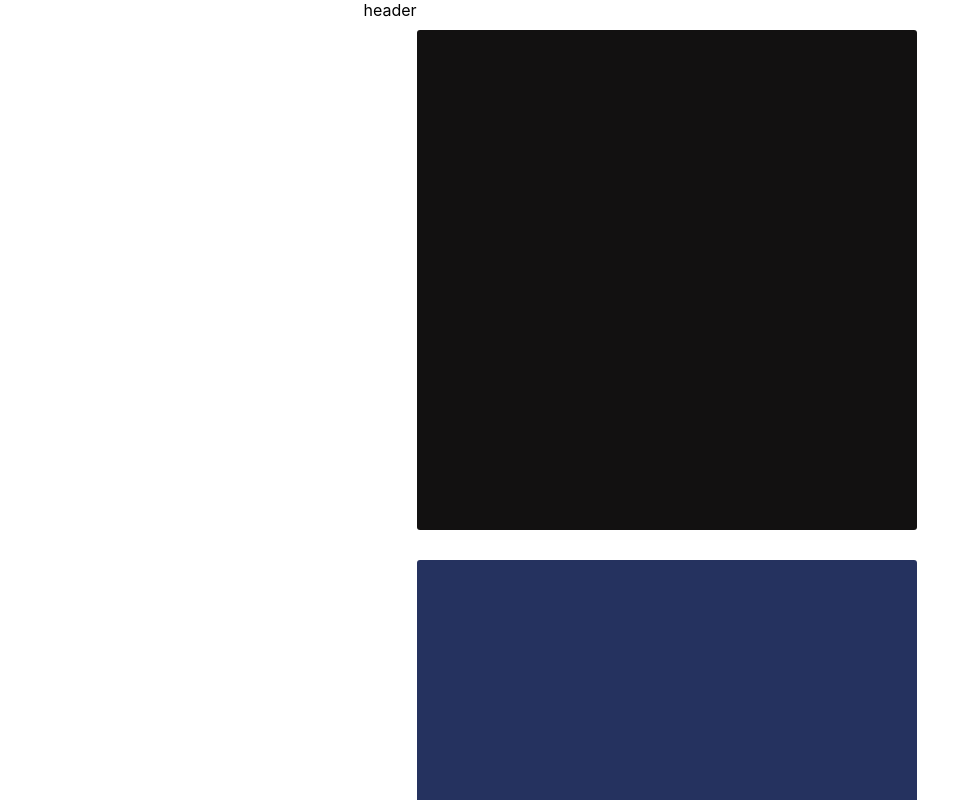
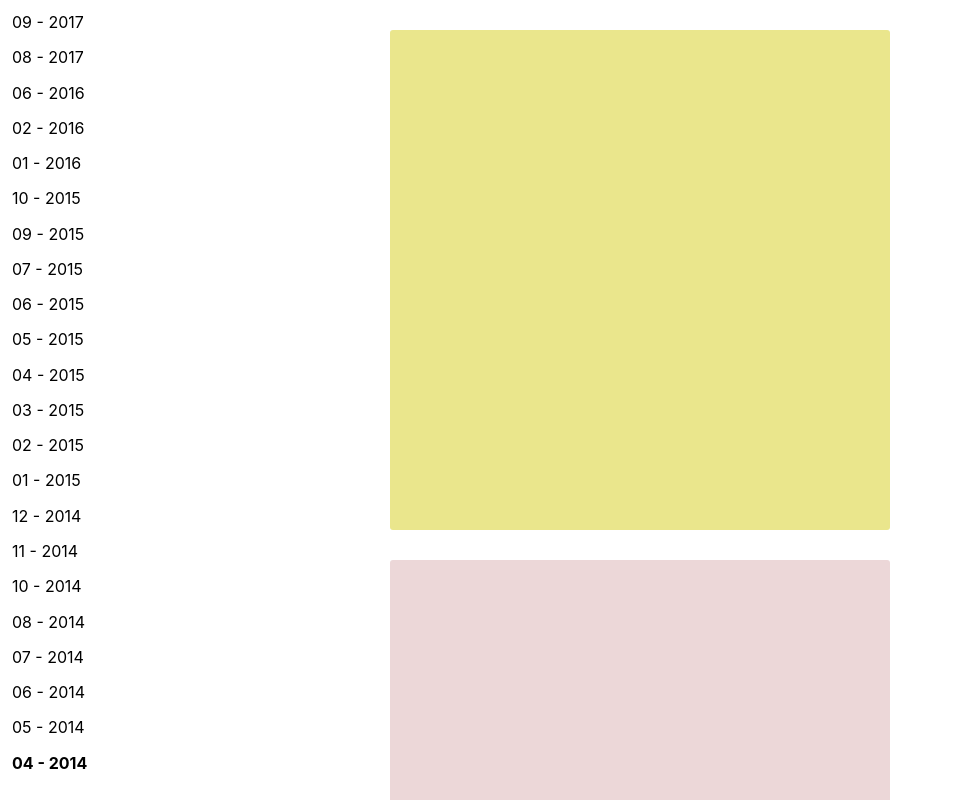
Before and after one commit to meinstein/ig-me, a React (Create React App) app: page / in a window 1280 px wide. Shown: the top 800 px of the page, without its empty margins (0-968 px from the left). Built offline with nearby package versions, Linux system fonts and the light colour scheme.

Commit message:
add dates to left

```diff
--- a/package.json
+++ b/package.json
@@ -3,6 +3,7 @@
   "version": "0.1.0",
   "private": true,
   "dependencies": {
+    "lodash": "^4.17.11",
     "react": "^16.6.1",
     "react-dom": "^16.6.1",
     "react-scripts": "2.1.1"
--- a/src/App.js
+++ b/src/App.js
@@ -1,21 +1,31 @@
 import React, { Component } from 'react'
+import uniqBy from 'lodash/uniqBy'
 
 import photoData from './photoData.json'
 import { PHOTO_HEIGHT, TOP_MARGIN, HEADER_HEIGHT } from './enums'
 import Image from './Image'
 
+photoData.sort((a, b) => parseInt(b.dir) - parseInt(a.dir))
+
 class App extends Component {
   constructor(props) {
     super(props)
     this.state = {
-      activeThing: { id: [], ratio: 0 },
+      activeThing: { id: [], ratio: 0, date: null },
       activeIds: [],
-      docHeight: photoData.length * (PHOTO_HEIGHT + TOP_MARGIN) + HEADER_HEIGHT,
-      data: photoData
+      docHeight: photoData.length * (PHOTO_HEIGHT + TOP_MARGIN) + HEADER_HEIGHT
     }
+
+    const parseDate = dir => {
+      const [year, month] = [dir.slice(0, 4), dir.slice(4)]
+      return `${month} - ${year}`
+    }
+
+    this.buckets = uniqBy(photoData, 'dir').map(({ dir }) => parseDate(dir))
     this.rootRef = React.createRef()
-    this.singleRefs = this.state.data.reduce((acc, value) => {
+    this.singleRefs = photoData.reduce((acc, value) => {
       acc[value.file] = {
+        date: parseDate(value.dir),
         id: value.file,
         ref: React.createRef(),
         ratio: 0
@@ -31,13 +41,15 @@ class App extends Component {
       )
 
       if (activeThing.ratio > this.state.activeThing.ratio) {
-        if (!this.state.activeIds.includes(activeThing.id)) {
-          this.setState(prevState => ({
+        this.setState(prevState => {
+          return {
             ...prevState,
             activeThing,
-            activeIds: [...prevState.activeIds, activeThing.id]
-          }))
-        }
+            activeIds: prevState.activeIds.includes(activeThing.id)
+              ? prevState.activeIds
+              : [...prevState.activeIds, activeThing.id]
+          }
+        })
       }
     }
 
@@ -54,9 +66,29 @@ class App extends Component {
   render() {
     return (
       <div style={{ height: this.state.docHeight, display: 'flex', justifyContent: 'center' }}>
-        <header style={{ height: HEADER_HEIGHT }}>header</header>
-        <div ref={this.rootRef}>
-          {this.state.data.map((image, idx) => {
+        <div style={{ flex: 1 }}>
+          <div
+            style={{
+              position: 'fixed',
+              display: 'flex',
+              flexDirection: 'column',
+              height: 'calc(100vh - 24px)',
+              marginLeft: 12,
+              marginTop: 12,
+              marginRight: 12
+            }}
+          >
+            {this.buckets.map((bucket, idx) => {
+              return (
+                <span key={idx} style={{ flex: 1, fontWeight: this.state.activeThing.date === bucket ? 700 : 400 }}>
+                  {bucket}
+                </span>
+              )
+            })}
+          </div>
+        </div>
+        <div style={{ flex: 1 }} ref={this.rootRef}>
+          {photoData.map((image, idx) => {
             return (
               <Image
                 key={idx}
@@ -68,6 +100,7 @@ class App extends Component {
             )
           })}
         </div>
+        <div style={{ flex: 1 }} />
       </div>
     )
   }
```
